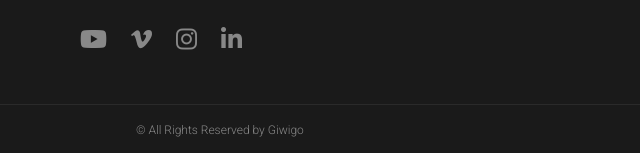
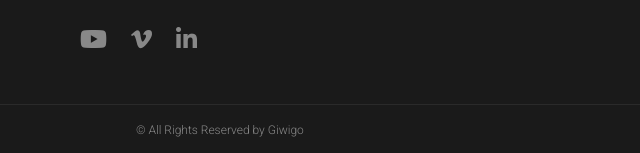
Before and after one commit to SeyfullahKK/Giwigo, a plain HTML site: page index.html in a window 1280 px wide. Shown: the part 4971-5124 px from the top of the page, 0-640 px from the left. Drawn offline with Linux system fonts and the light colour scheme; a script that the page names is missing.

Commit message:
Instagram ikonu kaldırıldı

```diff
--- a/index.html
+++ b/index.html
@@ -299,9 +299,6 @@
                     <a href="https://vimeo.com/giwigo" class="social-icon" target="_blank" rel="noopener noreferrer">
                         <i class="fab fa-vimeo-v"></i>
                     </a>
-                    <a href="https://www.instagram.com/studiomangoo/" class="social-icon" target="_blank" rel="noopener noreferrer">
-                        <i class="fab fa-instagram"></i>
-                    </a>
                     <a href="https://www.linkedin.com/company/giwigo-video-animation-studio/" class="social-icon" target="_blank" rel="noopener noreferrer">
                         <i class="fab fa-linkedin-in"></i>
                     </a>
```
